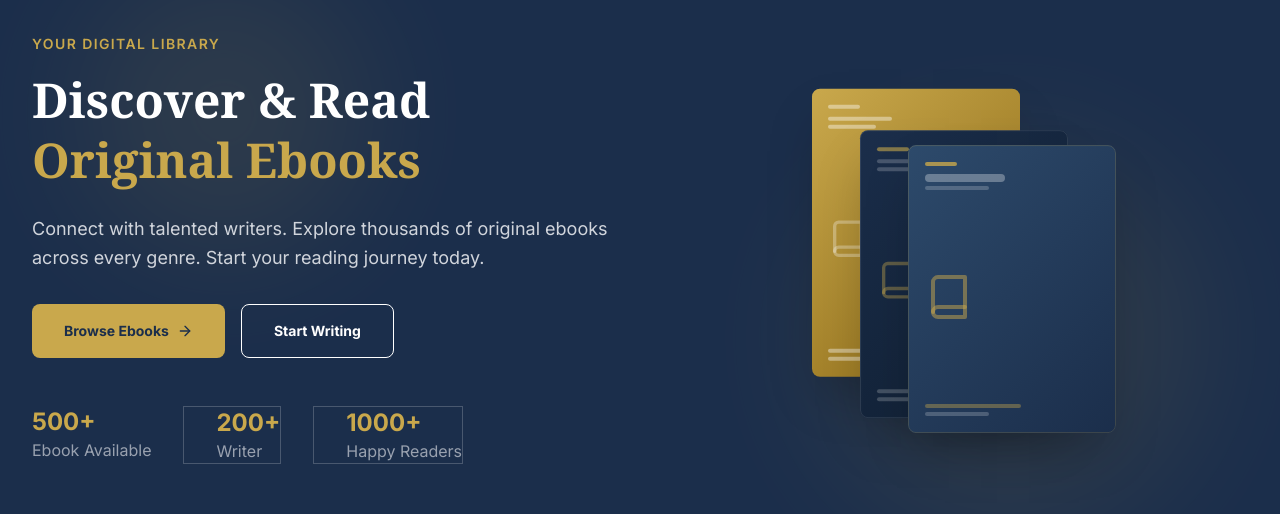
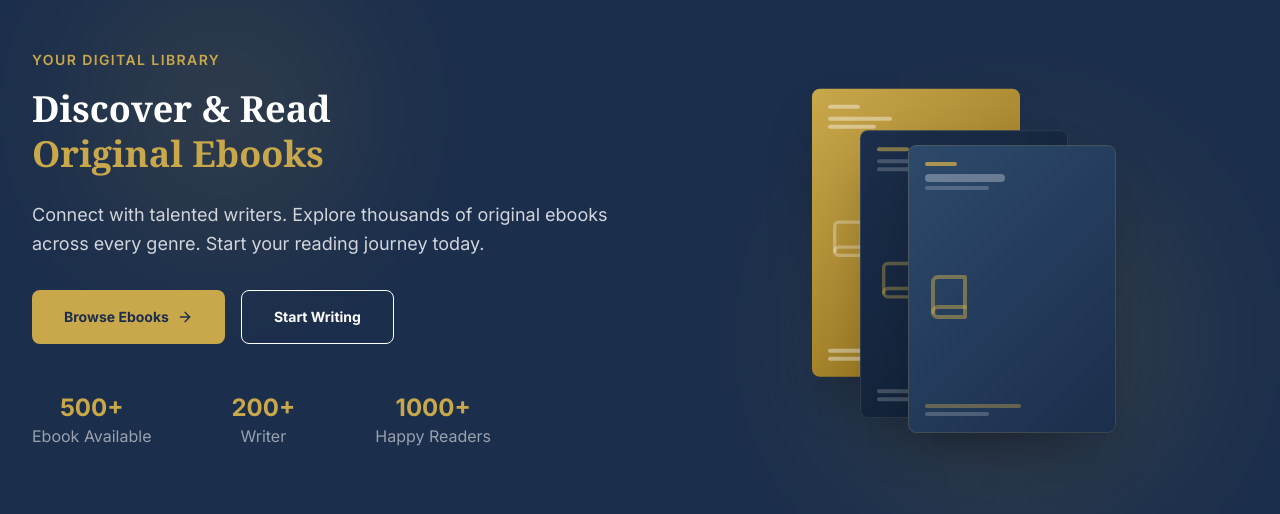
Before and after one commit to Sadiqunnabi17/A-10-Client, a Next.js app: page / in a window 1280 px wide. Shown: the part 179-693 px from the top of the page. Built offline with nearby package versions, Linux system fonts and the light colour scheme; no server answers.

Commit message:
Polished Hero Page

```diff
--- a/src/components/home/HeroSection.jsx
+++ b/src/components/home/HeroSection.jsx
@@ -25,7 +25,7 @@ export default function HeroSection() {
             Your Digital Library
           </span>
           <h1
-            className="text-2xl md:text-4xl lg:text-5xl font-bold text-white leading-tight mb-6"
+            className="text-2xl md:text-3xl lg:text-4xl font-bold text-white leading-tight mb-6"
             style={{ fontFamily: "Georgia, serif" }}
           >
             Discover & Read
@@ -56,16 +56,16 @@ export default function HeroSection() {
             )}
           </div>
           {/* Stats Row */}
-          <div className="flex gap-8 mt-12">
+          <div className="flex text-center gap-20 mt-12">
             <div>
               <p className="text-secondary text-2xl font-bold">500+</p>
               <p className="text-gray-400">Ebook Available</p>
             </div>
-            <div className="border-1 border-white/20 pl-8">
+            <div>
               <p className="text-secondary text-2xl font-bold">200+</p>
               <p className="text-gray-400">Writer</p>
             </div>
-            <div className="border-1 border-white/20 pl-8">
+            <div>
               <p className="text-secondary text-2xl font-bold">1000+</p>
               <p className="text-gray-400">Happy Readers</p>
             </div>
```
